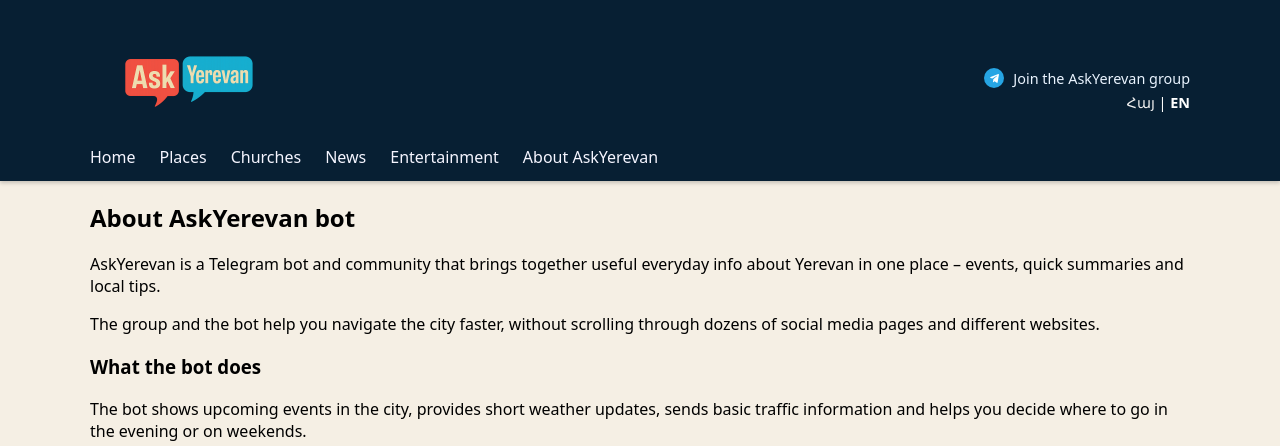
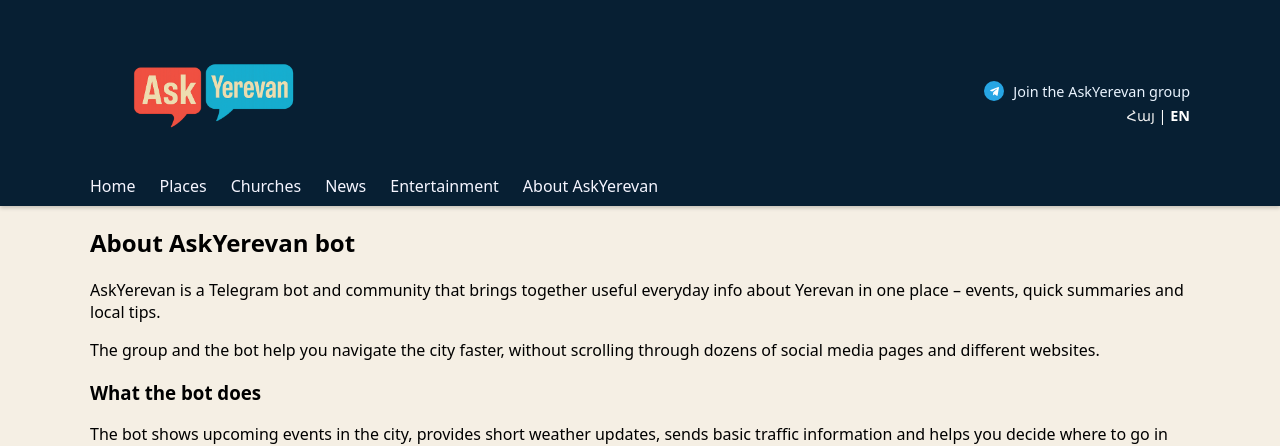
Before and after one commit to abgaryansaqo83-ctrl/ask-yerevan, a FastAPI app: page /en/about in a window 1280 px wide. Shown: the top 446 px of the page. Run offline with FastAPI, Linux system fonts and the light colour scheme.

Commit message:
Update main.css

```diff
--- a/static/css/main.css
+++ b/static/css/main.css
@@ -12,7 +12,7 @@ body {
 .hero--with-bg {
   position: relative;
   padding: 3.6rem 2rem;
-  min-height: 580px;   /* 460 → 520 */
+  min-height: 520px;   /* 460 → 520 */
   border-radius: 12px;
   margin-top: 1.2rem;
   color: #ffffff;
@@ -72,7 +72,7 @@ main.container {
 .site-header {
   background: #071f33;
   color: #fff;
-  padding: 0.8rem 0;  /* 0.6 → 0.8, որ լոգոն չսեղմվի */
+  padding: 0.6rem 0;  /* 0.6 → 0.8, որ լոգոն չսեղմվի */
   box-shadow: 0 2px 4px rgba(0,0,0,0.2);
 }
 
@@ -90,7 +90,7 @@ main.container {
 }
 
 .logo-image {
-  height: 8rem;   /* փորձիր 5–6rem диапазոնում */
+  height: 10rem;   /* փորձիր 5–6rem диапазոնում */
   width: auto;
   display: block;
 }
```
